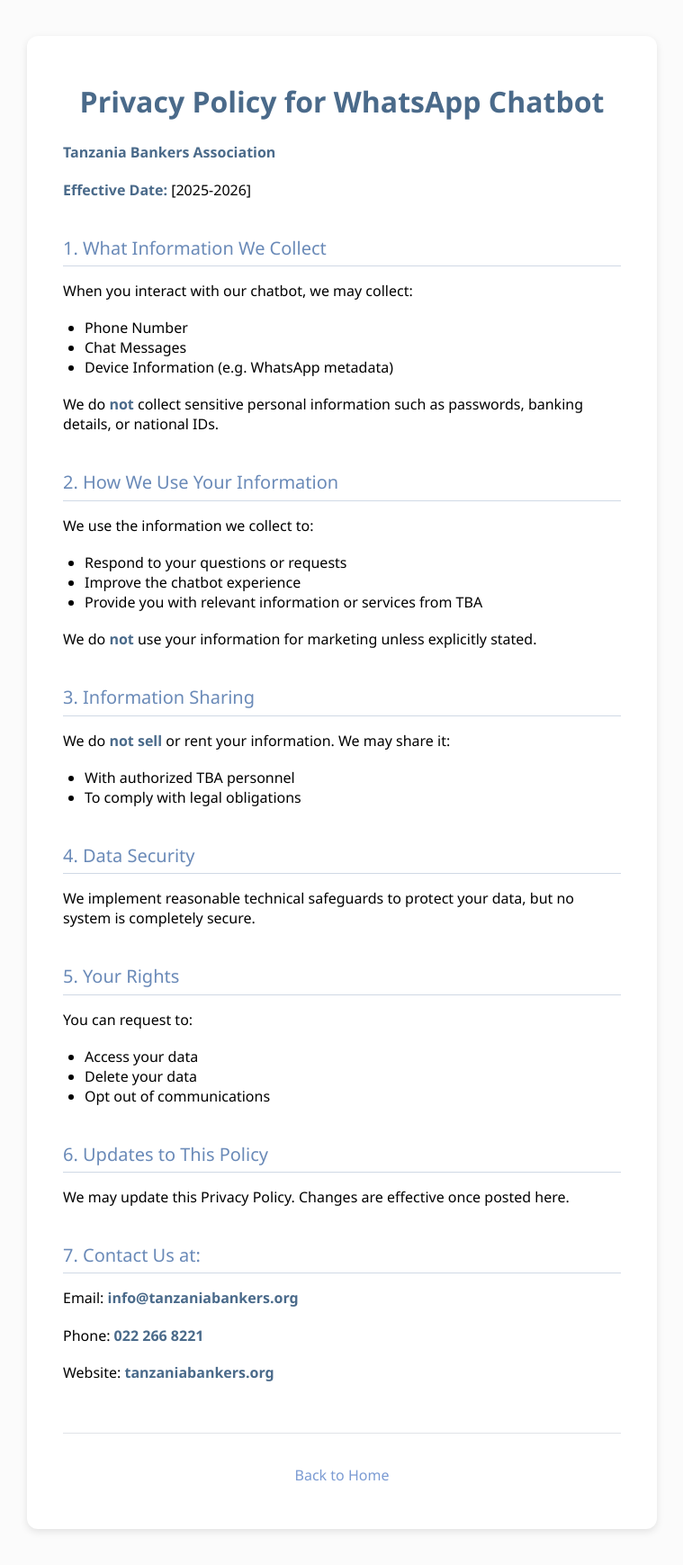
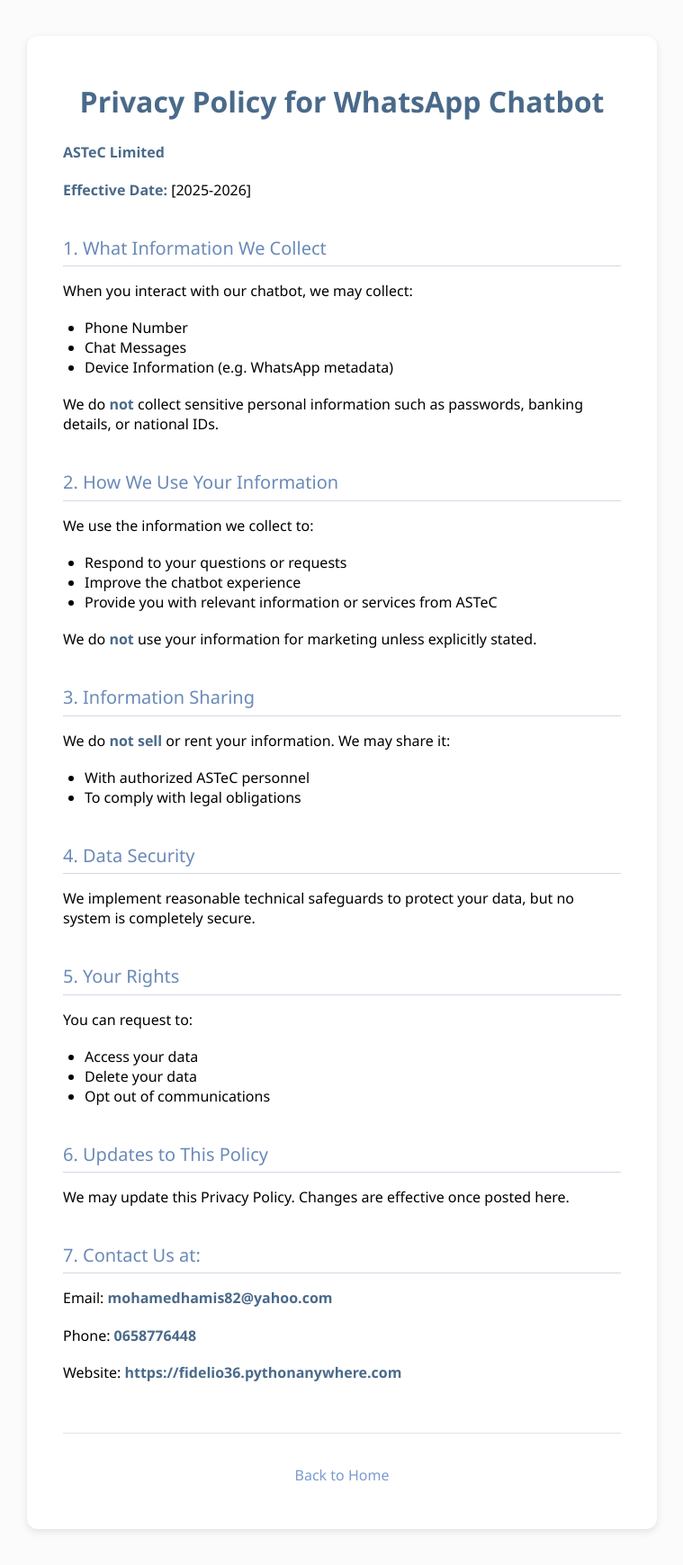
Before and after one commit to Mohamed-cultureM13/hackathon, a Django app: page /chat/privacy-policy/ in a window 1280 px wide. Shown: the whole page at 90% size, without its empty margins (260-1019 px from the left). Run offline with Django 5.2, Linux system fonts and the light colour scheme.

Commit message:
Update privacy_policy.html

```diff
--- a/chatbot/templates/privacy_policy.html
+++ b/chatbot/templates/privacy_policy.html
@@ -2,7 +2,7 @@
 <html lang="en">
 <head>
     <meta charset="UTF-8" />
-    <title>Privacy Policy - TBA Nikofiti</title>
+    <title>Privacy Policy - FinSavvy</title>
     <style>
         /* Softer base styles */
 body {
@@ -140,7 +140,7 @@
 <body>
     <div class="card">
     <h1>Privacy Policy for WhatsApp Chatbot</h1>
-    <p><strong>Tanzania Bankers Association</strong></p>
+    <p><strong>ASTeC Limited</strong></p>
     <p><strong>Effective Date:</strong> [2025-2026]</p>
 
     <h2>1. What Information We Collect</h2>
@@ -157,14 +157,14 @@
     <ul>
         <li>Respond to your questions or requests</li>
         <li>Improve the chatbot experience</li>
-        <li>Provide you with relevant information or services from TBA</li>
+        <li>Provide you with relevant information or services from ASTeC</li>
     </ul>
     <p>We do <strong>not</strong> use your information for marketing unless explicitly stated.</p>
 
     <h2>3. Information Sharing</h2>
     <p>We do <strong>not sell</strong> or rent your information. We may share it:</p>
     <ul>
-        <li>With authorized TBA personnel</li>
+        <li>With authorized ASTeC personnel</li>
         <li>To comply with legal obligations</li>
     </ul>
 
@@ -183,9 +183,9 @@
     <p>We may update this Privacy Policy. Changes are effective once posted here.</p>
 
     <h2>7. Contact Us at:</h2>
-    <p>Email: <strong>info@tanzaniabankers.org</strong></p>
-    <p>Phone: <strong>022 266 8221</strong></p>
-    <p>Website: <strong>tanzaniabankers.org</strong></p>
+    <p>Email: <strong>mohamedhamis82@yahoo.com</strong></p>
+    <p>Phone: <strong>0658776448</strong></p>
+    <p>Website: <strong>https://fidelio36.pythonanywhere.com</strong></p>
 
     <footer>
         <p><a href="{% url 'home' %}">Back to Home</a></p>
```
